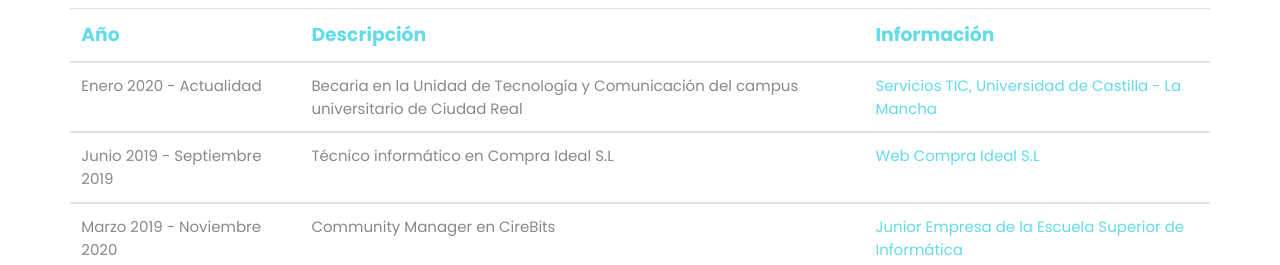
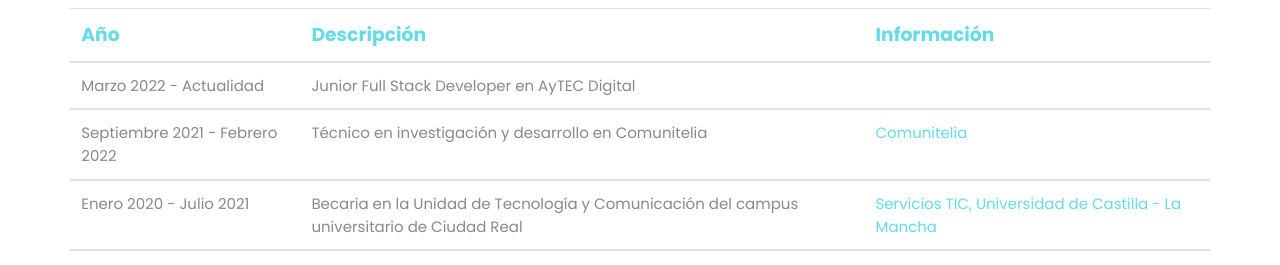
Before and after one commit to terodedi99/terodedi99.github.io, a plain HTML site: page explab.html in a window 1280 px wide. Shown: the part 683-948 px from the top of the page. Drawn offline with Linux system fonts and the light colour scheme; some packages are replaced by stand-ins of ours.

Commit message:
Update explab.html

```diff
--- a/explab.html
+++ b/explab.html
@@ -99,7 +99,21 @@
                                 </thead>
                                 <tbody>
                                     <tr>
-                                        <td>Enero 2020 - Actualidad</td>
+                                        <td>Marzo 2022 - Actualidad</td>
+                                        <td>Junior Full Stack Developer en AyTEC Digital</td>
+                                        <td></td>
+                                    </tr>
+                                </tbody>
+                                <tbody>
+                                    <tr>
+                                        <td>Septiembre 2021 - Febrero 2022</td>
+                                        <td>Técnico en investigación y desarrollo en Comunitelia</td>
+                                        <td><a class="font-links" href="https://comunitelia.com/" target="_blank">Comunitelia</a></td>
+                                    </tr>
+                                </tbody>
+                                <tbody>
+                                    <tr>
+                                        <td>Enero 2020 - Julio 2021</td>
                                         <td>Becaria en la Unidad de Tecnología y Comunicación del campus universitario de Ciudad Real</td>
                                         <td><a class="font-links" href="https://www.uclm.es/misiones/lauclm/campus/vidacampus/serviciostic" target="_blank">Servicios TIC, Universidad de Castilla - La Mancha</a></td>
                                     </tr>
```
